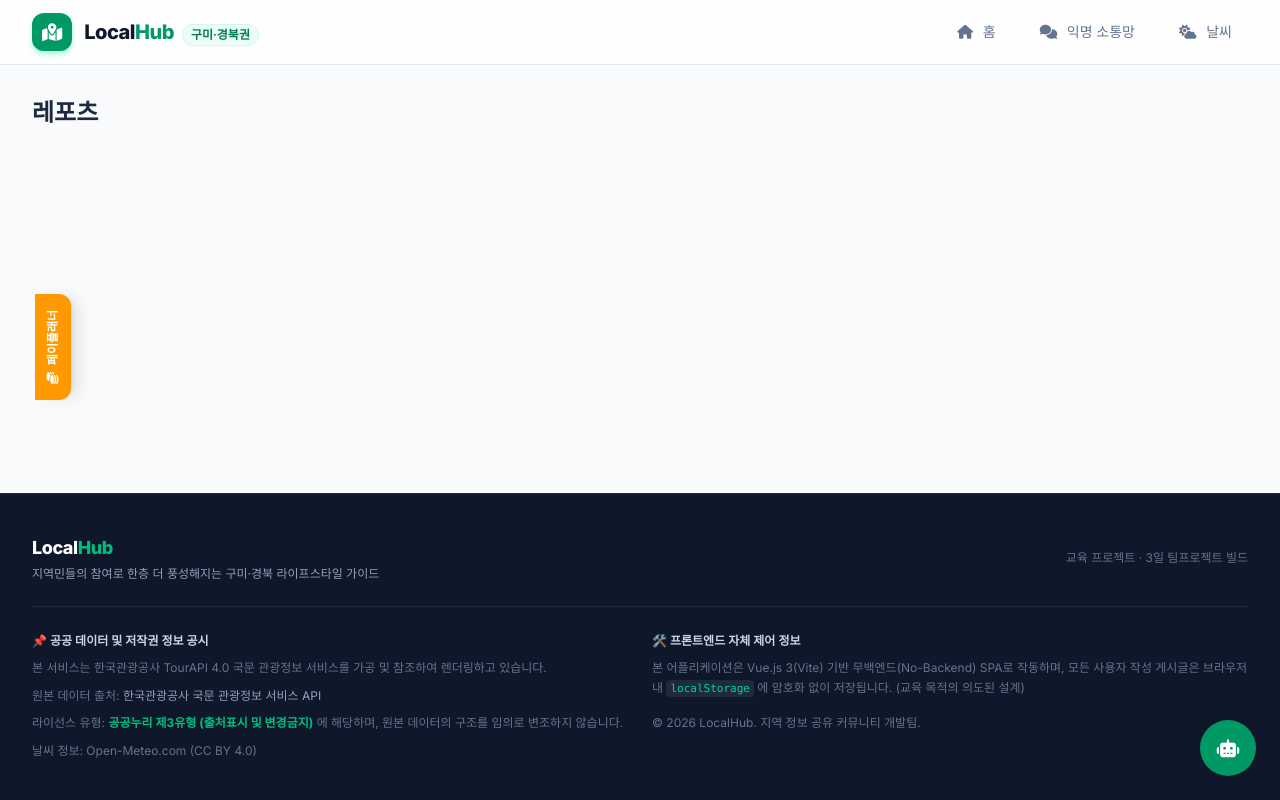
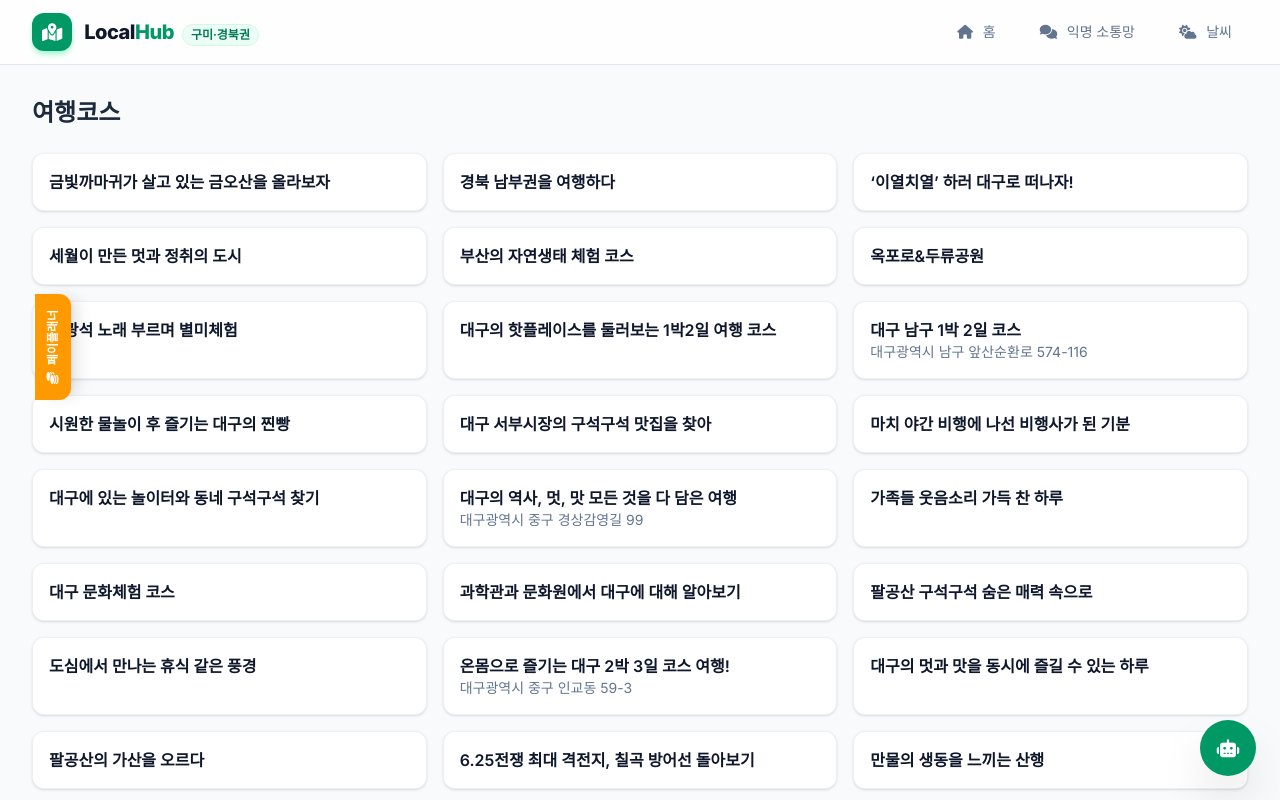
Before and after one commit to makgulli/local_hub, a Vue app: page /category/course in a window 1280 px wide. Shown: the top 800 px of the page. Built offline with nearby package versions, Linux system fonts and the light colour scheme.

Commit message:
modifi category

```diff
--- a/src/services/dataService.js
+++ b/src/services/dataService.js
@@ -27,9 +27,16 @@ const DATA_FILES = {
   '39': '구미_경북권_음식점.json',
 }
 
-const category = {
-  slug: 'sports', label:'레포츠', fileName: '구미_경북권_레포츠.json'
-}
+export const CATEGORY_CONFIG = [
+  { slug: 'tourism', label: '관광지', icon: 'fa-map-location-dot', contentTypeId: '12' },
+  { slug: 'culture', label: '문화시설', icon: 'fa-landmark', contentTypeId: '14' },
+  { slug: 'festival', label: '축제/행사', icon: 'fa-champagne-glasses', contentTypeId: '15' },
+  { slug: 'course', label: '여행코스', icon: 'fa-route', contentTypeId: '25' },
+  { slug: 'sports', label: '레포츠', icon: 'fa-person-running', contentTypeId: '28' },
+  { slug: 'lodging', label: '숙박', icon: 'fa-bed', contentTypeId: '32' },
+  { slug: 'shopping', label: '쇼핑', icon: 'fa-bag-shopping', contentTypeId: '38' },
+  { slug: 'food', label: '음식점', icon: 'fa-utensils', contentTypeId: '39' },
+]
 
 const BASE_URL = `${import.meta.env.BASE_URL}data/`
 
--- a/src/views/CategoryView.vue
+++ b/src/views/CategoryView.vue
@@ -1,28 +1,51 @@
 <script setup>
-import { onMounted, ref } from 'vue'
+import { computed, onMounted, ref, watch } from 'vue'
 import { useRoute } from 'vue-router'
+import { loadContentType, CATEGORY_CONFIG } from '@/services/dataService'
 
 const route = useRoute()
 const items = ref([])
+const loading = ref(true)
+const loadError = ref('')
 
-onMounted(async () => {
-  const slug = route.params.slug
+const category = computed(() => CATEGORY_CONFIG.find((c) => c.slug === route.params.slug))
 
-  if (slug === 'sports') {
-    const res = await fetch('/data/구미_경북권_레포츠.json')
-    const data = await res.json()
-    items.value = data.items || []
+async function loadCategory() {
+  if (!category.value) {
+    loadError.value = '존재하지 않는 카테고리입니다.'
+    items.value = []
+    loading.value = false
+    return
   }
-})
+  loading.value = true
+  loadError.value = ''
+  try {
+    const { items: data } = await loadContentType(category.value.contentTypeId)
+    items.value = data
+  } catch (e) {
+    loadError.value = e.message
+  } finally {
+    loading.value = false
+  }
+}
+
+onMounted(loadCategory)
+watch(() => route.params.slug, loadCategory)
 </script>
 
 <template>
-  <div>
-    <h2 class="text-2xl font-bold mb-4">레포츠</h2>
+  <div class="space-y-6">
+    <h2 class="text-2xl font-bold">{{ category?.label ?? '카테고리' }}</h2>
 
-    <div v-for="item in items" :key="item.contentid" class="bg-white p-4 rounded-xl mb-3">
-      <h3 class="font-semibold">{{ item.title }}</h3>
-      <p class="text-sm text-slate-500">{{ item.addr1 }}</p>
+    <p v-if="loadError" class="text-sm text-rose-500 bg-rose-50 border border-rose-100 rounded-2xl p-4">
+      {{ loadError }}
+    </p>
+    <p v-else-if="loading" class="text-sm text-slate-400">불러오는 중...</p>
+    <div v-else class="grid grid-cols-1 sm:grid-cols-2 lg:grid-cols-3 gap-4">
+      <div v-for="item in items" :key="item.contentid" class="bg-white p-4 rounded-xl border border-slate-200/60 shadow-sm">
+        <h3 class="font-semibold text-slate-900">{{ item.title }}</h3>
+        <p class="text-sm text-slate-500">{{ item.addr1 }}</p>
+      </div>
     </div>
   </div>
 </template>
--- a/src/views/HomeView.vue
+++ b/src/views/HomeView.vue
@@ -1,13 +1,15 @@
 <script setup>
 import { onMounted, ref } from 'vue'
 import { RouterLink } from 'vue-router'
-import { loadContentType } from '@/services/dataService'
+import { loadContentType, CATEGORY_CONFIG } from '@/services/dataService'
 import { recentPosts } from '@/services/boardService'
 import { useChatStore } from '@/stores/chat'
 import { fetchCurrentWeather } from '@/services/weatherService'
 import { contentTypeLabel } from '@/constants/contentType'
 
 const chat = useChatStore()
+
+const categories = CATEGORY_CONFIG
 
 const tourData = ref([])
 const posts = ref([])
@@ -53,17 +55,16 @@ onMounted(async () => {
           <RouterLink to="/board/write" class="bg-emerald-600 hover:bg-emerald-500 text-white font-semibold px-6 py-3 rounded-2xl shadow-lg shadow-emerald-900/30 transition-all flex items-center space-x-2 text-sm">
             <span>커뮤니티 글쓰기</span> <i class="fa-solid fa-arrow-right text-xs"></i>
           </RouterLink>
-          <button @click="chat.open" class="bg-white/10 hover:bg-white/15 text-white font-medium px-5 py-3 rounded-2xl backdrop-blur transition-colors border border-white/10 text-sm">
-            <i class="fa-solid fa-robot mr-2"></i>AI 가이드와 대화
-          </button>
         </div>
-          <div class="mt-6">
-              <RouterLink
-              to="/category/sports"
-            class="inline-flex items-center gap-2 rounded-2xl border border-emerald-200 bg-emerald-50 px-4 py-2 text-sm font-semibold text-emerald700 hover:bg-emerald-100"
+        <div class="grid grid-cols-2 md:grid-cols-4 gap-4">
+          <RouterLink
+            v-for="category in categories"
+            :key="category.slug"
+            :to="`/category/${category.slug}`"
+            class="bg-white/10 hover:bg-white/15 rounded-2xl p-4 border border-white/10 backdrop-blur transition-colors flex items-center gap-2 text-sm font-medium"
           >
-              <i class="fa-solid fa-person-running"></i>
-                  레포츠 보기
+            <i :class="['fa-solid', category.icon]"></i>
+            {{ category.label }}
           </RouterLink>
         </div>
       </div>
```
Also changed, not shown: src/router/index.js (line endings or trailing spaces).
